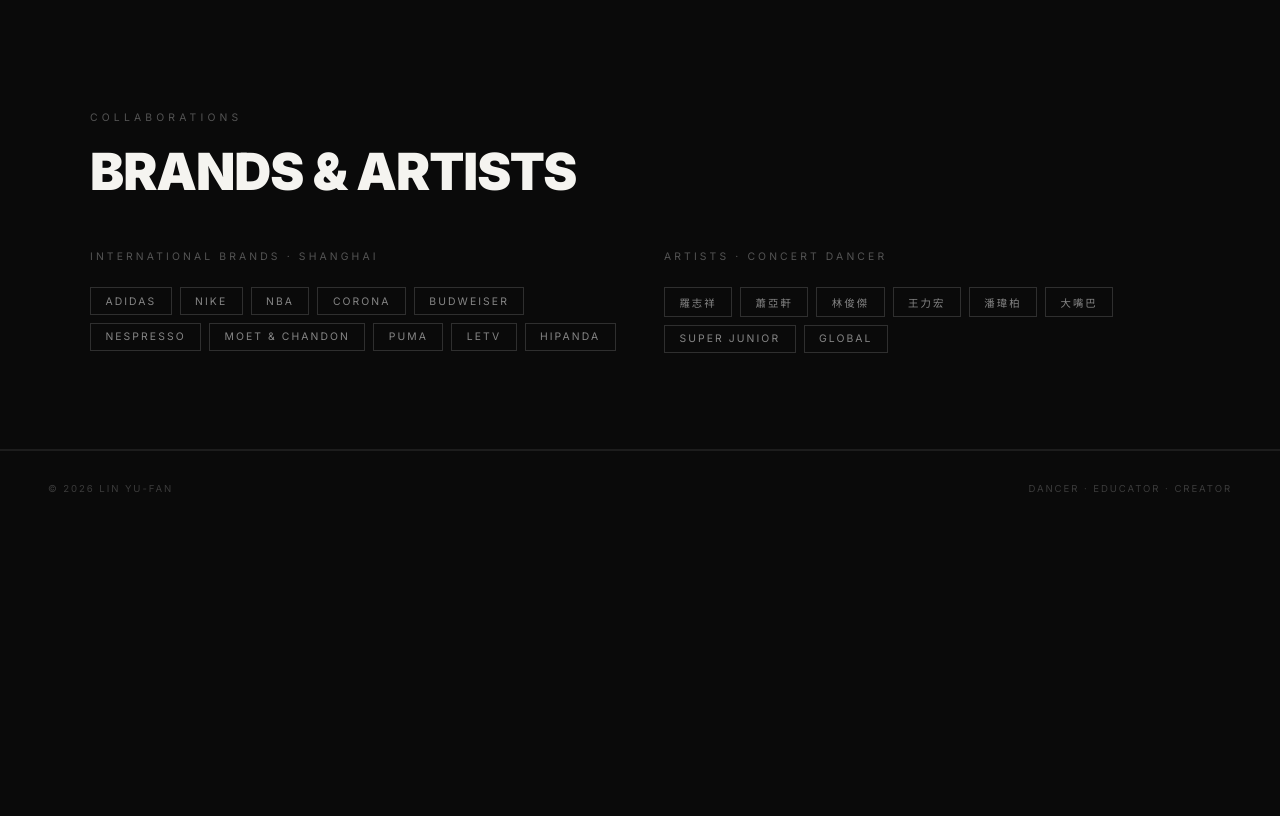
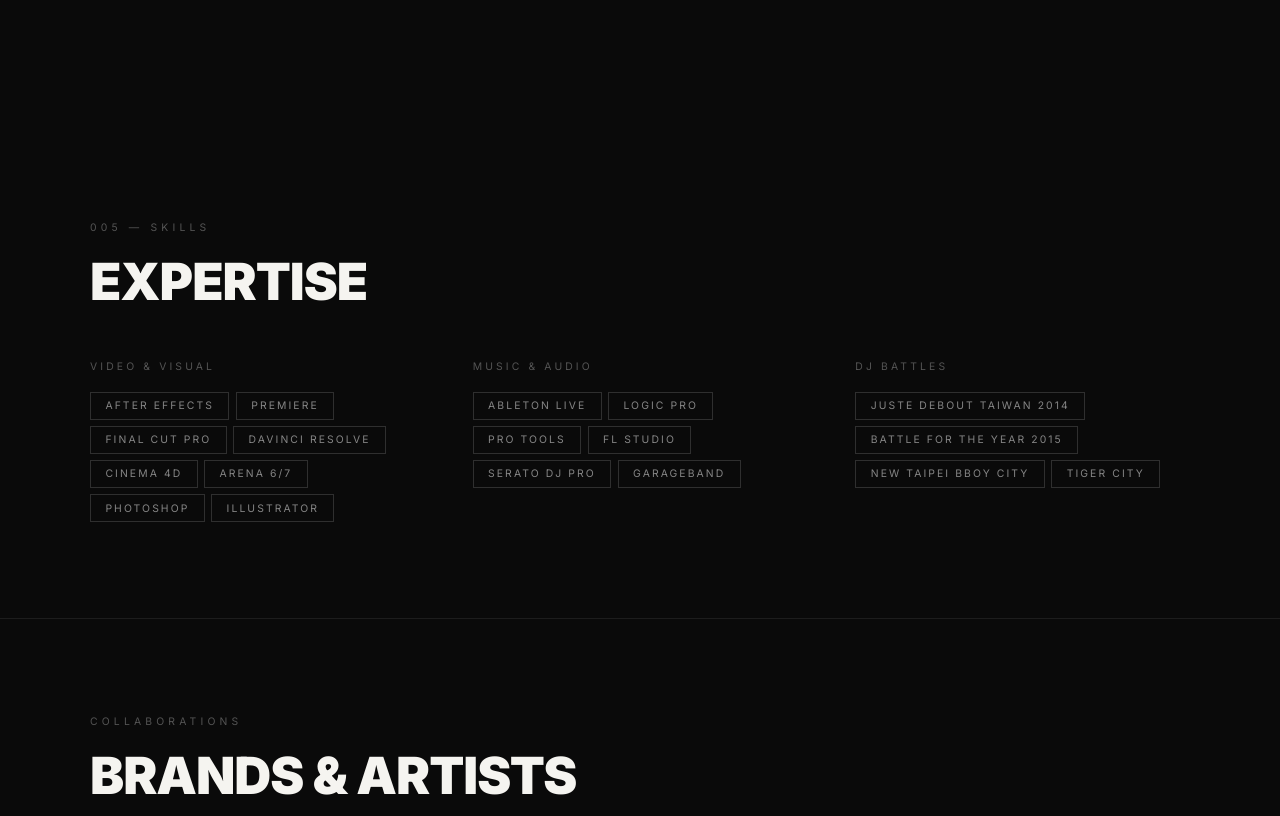
Before and after one commit to da33/lin-yu-fan, a plain HTML site: page index.html in a window 1280 px wide. Shown: the part 4553-5369 px from the top of the page. Before the commit the page ends 5079 px from the top, so only its background shows below. Drawn offline with nearby package versions, Linux system fonts and the light colour scheme; animation ran at ten frames a second.

Commit message:
Add skills, DJ battles, contact address

```diff
--- a/index.html
+++ b/index.html
@@ -349,7 +349,7 @@ footer p{font-size:.6rem;letter-spacing:.2em;text-transform:uppercase;color:rgba
   </div>
   <div class="contact-right">
     <div class="label">005 — Contact</div>
-    <p>無論是課程合作、演出邀約或國際交流計畫，歡迎與我聯繫。</p>
+    <p>無論是課程合作、演出邀約或國際交流計畫，歡迎與我聯繫。<br><br>踢踢兒童街舞培訓中心<br>桃園市中壢區中山東路1811號<br>TEL: 03-3010231</p>
     <div class="contact-links">
       <a href="mailto:rino1133@gmail.com" class="contact-link">rino1133@gmail.com <span>Email →</span></a>
       <a href="https://www.instagram.com/waterboy_rix" target="_blank" class="contact-link">@waterboy_rix <span>Instagram →</span></a>
@@ -358,6 +358,41 @@ footer p{font-size:.6rem;letter-spacing:.2em;text-transform:uppercase;color:rgba
 </section>
 
 
+
+<section id="skills" style="padding:6rem 3rem;border-bottom:1px solid rgba(255,255,255,0.08);background:#0a0a0a">
+  <div style="max-width:1100px;margin:0 auto">
+    <p style="font-size:.65rem;letter-spacing:.4em;text-transform:uppercase;color:rgba(255,255,255,0.3);margin-bottom:1rem">005 — Skills</p>
+    <h2 style="font-size:clamp(2rem,4vw,3.5rem);font-weight:900;text-transform:uppercase;letter-spacing:-.02em;margin-bottom:3rem">Expertise</h2>
+    <div style="display:grid;grid-template-columns:1fr 1fr 1fr;gap:3rem">
+      <div>
+        <p style="font-size:.65rem;letter-spacing:.3em;text-transform:uppercase;color:rgba(255,255,255,0.3);margin-bottom:1.2rem">Video &amp; Visual</p>
+        <div style="display:flex;flex-wrap:wrap;gap:.4rem">
+          <span class="skill">After Effects</span><span class="skill">Premiere</span>
+          <span class="skill">Final Cut Pro</span><span class="skill">DaVinci Resolve</span>
+          <span class="skill">Cinema 4D</span><span class="skill">Arena 6/7</span>
+          <span class="skill">Photoshop</span><span class="skill">Illustrator</span>
+        </div>
+      </div>
+      <div>
+        <p style="font-size:.65rem;letter-spacing:.3em;text-transform:uppercase;color:rgba(255,255,255,0.3);margin-bottom:1.2rem">Music &amp; Audio</p>
+        <div style="display:flex;flex-wrap:wrap;gap:.4rem">
+          <span class="skill">Ableton Live</span><span class="skill">Logic Pro</span>
+          <span class="skill">Pro Tools</span><span class="skill">FL Studio</span>
+          <span class="skill">Serato DJ Pro</span><span class="skill">GarageBand</span>
+        </div>
+      </div>
+      <div>
+        <p style="font-size:.65rem;letter-spacing:.3em;text-transform:uppercase;color:rgba(255,255,255,0.3);margin-bottom:1.2rem">DJ Battles</p>
+        <div style="display:flex;flex-wrap:wrap;gap:.4rem">
+          <span class="skill">Juste Debout Taiwan 2014</span>
+          <span class="skill">Battle For The Year 2015</span>
+          <span class="skill">New Taipei Bboy City</span>
+          <span class="skill">Tiger City</span>
+        </div>
+      </div>
+    </div>
+  </div>
+</section>
 <section id="brands" style="padding:6rem 3rem;border-bottom:1px solid rgba(255,255,255,0.08);background:var(--black)">
   <div style="max-width:1100px;margin:0 auto">
     <p class="section-label" style="font-size:.65rem;letter-spacing:.4em;text-transform:uppercase;color:rgba(255,255,255,0.3);margin-bottom:1rem">Collaborations</p>
```
